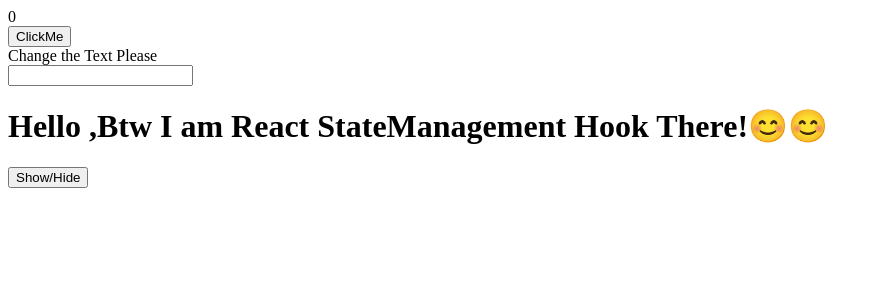
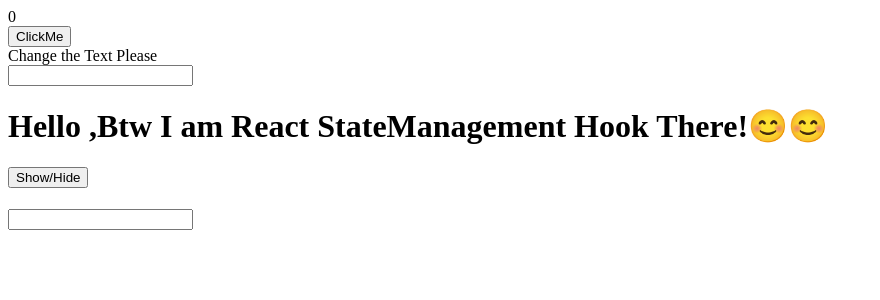
Before and after one commit to patel192/React-Practice, a React (Vite) app: page / in a window 1280 px wide. Shown: the top 300 px of the page, without its empty margins (0-880 px from the left). Built offline with nearby package versions, Linux system fonts and the light colour scheme.

Commit message:
count the number of charaters using the useState

```diff
--- a/src/App.jsx
+++ b/src/App.jsx
@@ -3,13 +3,15 @@ import "./App.css";
 import { UseState } from "./Components/UseState";
 import { UseState2 } from "./Components/UseState2";
 import { UseState3 } from "./Components/UseState3";
+import { UseState4 } from "./Components/UseState4";
 
 function App() {
   return (
     <>
       <UseState />
       <UseState2 />
-      <UseState3/>
+      <UseState3 />
+      <UseState4 />
     </>
   );
 }
--- /dev/null
+++ b/src/Components/UseState4.jsx
@@ -0,0 +1,10 @@
+import { useState } from "react"
+export const UseState4 = () => {
+    const [textlength, settextlength] = useState()
+  return (
+    <div>
+        <h1>{textlength}</h1>
+        <input type="text" onChange={(event)=>{settextlength(event.target.value.length)}} />
+    </div>
+  )
+}
```
